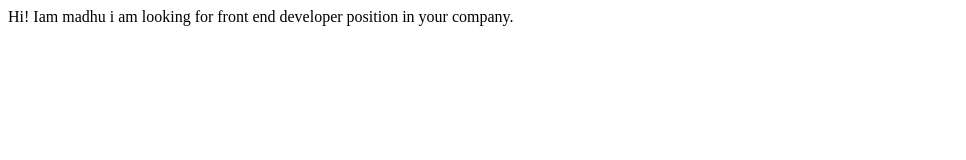
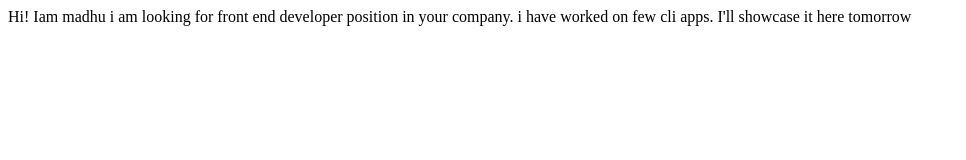
Before and after one commit to singamnaveen/madhu-site, a plain HTML site: page index.html in a window 1280 px wide. Shown: the whole page, without its empty margins (0-966 px from the left). Drawn offline with Linux system fonts and the light colour scheme.

Commit message:
Update details of project

```diff
--- a/index.html
+++ b/index.html
@@ -9,5 +9,6 @@
     Hi! Iam madhu
     i am looking for front end developer position in your company.
 
+    i have worked on few cli apps. I'll showcase it here tomorrow
 </body>
 </html>
```
